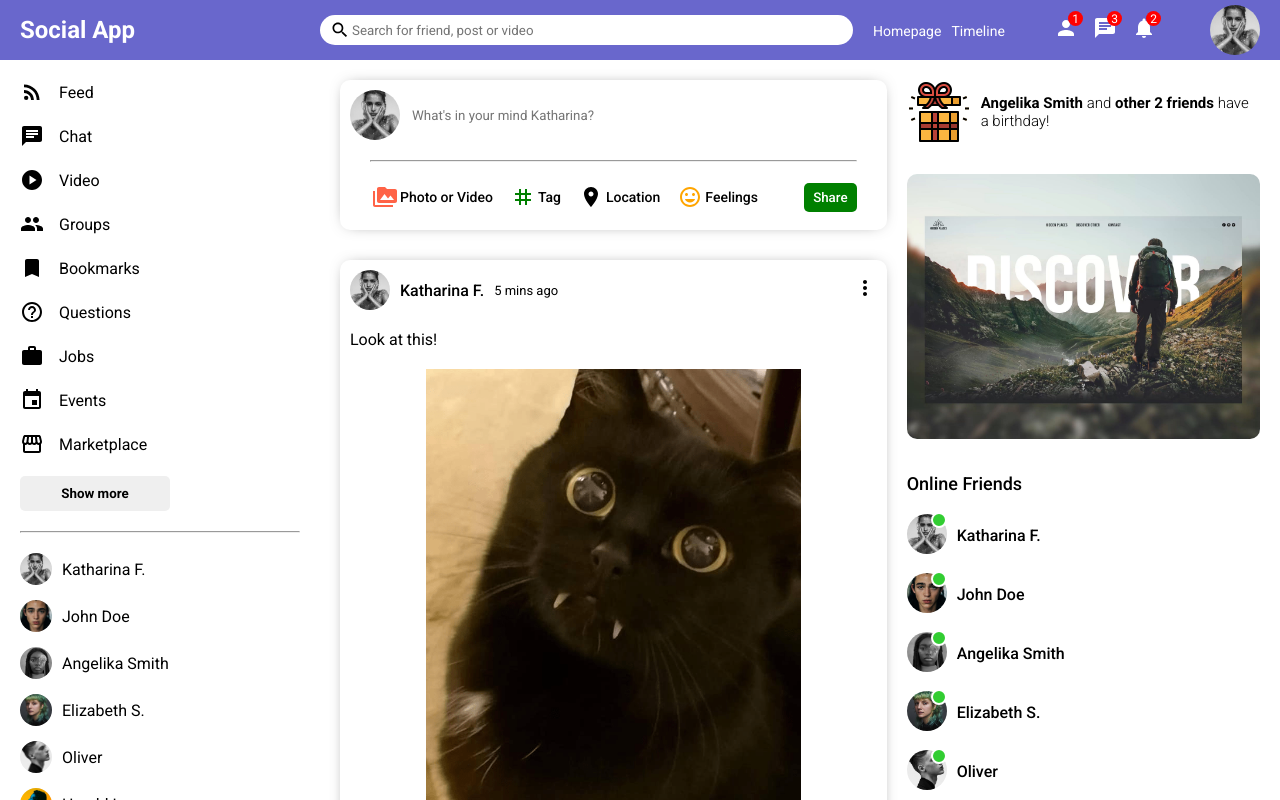
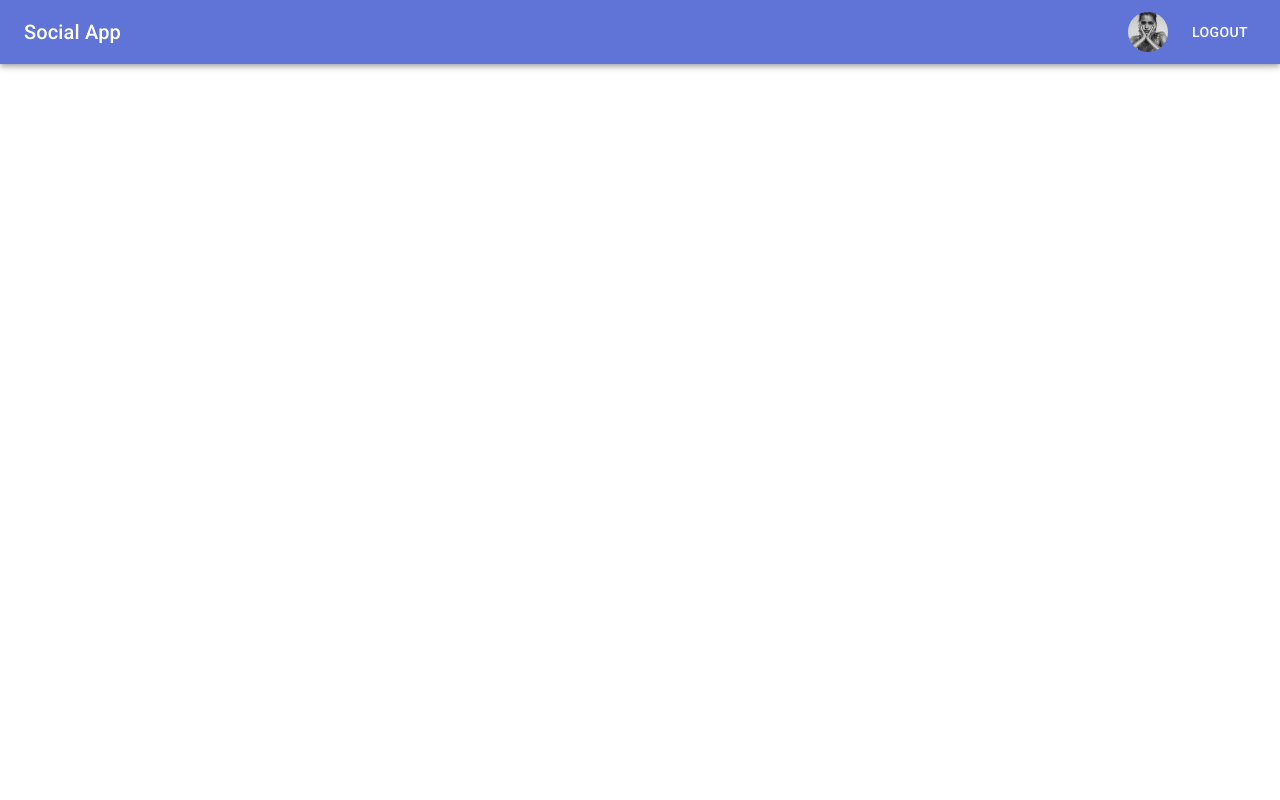
Before and after one commit to KatherinaFed/social-media, a React (Create React App) app: page /users in a window 1280 px wide. Shown: the top 800 px of the page. Built offline with nearby package versions, Linux system fonts and the light colour scheme.

Commit message:
header 2.0

```diff
--- a/package.json
+++ b/package.json
@@ -7,6 +7,7 @@
     "@emotion/styled": "^11.6.0",
     "@mui/icons-material": "^5.2.5",
     "@mui/material": "^5.2.8",
+    "@mui/styles": "^5.3.0",
     "@testing-library/jest-dom": "^5.16.1",
     "@testing-library/react": "^12.1.2",
     "@testing-library/user-event": "^13.5.0",
--- a/src/App.js
+++ b/src/App.js
@@ -1,3 +1,7 @@
+import { Box, Grid } from '@mui/material';
+import './app.css';
+import { Header } from './components/Header/Header';
+import { Navbar } from './components/Navbar/Navbar';
 import { Home } from './pages/home/Home';
 import { Login } from './pages/login/Login';
 import { Profile } from './pages/profile/Profile';
@@ -6,10 +10,10 @@ import { Signup } from './pages/signup/Signup';
 export const App = () => {
   return (
     <div>
-      <Home />
-      {/* <Profile /> */}
-      {/* <Login /> */}
-      {/* <Signup /> */}
+      <Header />
+      <Grid container>
+
+      </Grid>
     </div>
   );
 };
--- /dev/null
+++ b/src/app.css
@@ -0,0 +1,29 @@
+/* .app-body {
+  margin: 0 auto;
+  display: grid;
+  width: 1200px;
+  grid-template-areas: "head head"
+                       "nav  content"
+                       "foot  foot";
+  grid-template-rows: 50px 1fr 30px;
+  grid-template-columns: 150px 1fr;
+  grid-gap: 10px;
+} */
+
+.app-body {
+  margin: 0 auto;
+  width: 1200px;
+}
+
+.navbar {
+  background-color: #f0f0f0;
+}
+
+.header {
+  /* grid-area: head; */
+  background-color: #6074d8;
+}
+
+.content {
+  background-color: rgb(129, 187, 214);
+}
--- /dev/null
+++ b/src/components/Header/Header.jsx
@@ -0,0 +1,23 @@
+import { AppBar, Avatar, Button, Toolbar, Typography } from '@mui/material';
+import { useStyles } from './headerStyle';
+
+export const Header = () => {
+  const css = useStyles();
+  return (
+    <AppBar position="static">
+      <Toolbar className={css.toolbar}>
+        <Typography variant="h6">Social App</Typography>
+        <div className={css.icons}>
+          <Avatar
+            alt="Ekaterina"
+            src="./assets/person/user1.jpeg"
+            className={css.icon}
+          />
+          <Button color="inherit" className={css.icon}>
+            Logout
+          </Button>
+        </div>
+      </Toolbar>
+    </AppBar>
+  );
+};
--- /dev/null
+++ b/src/components/Header/headerStyle.js
@@ -0,0 +1,19 @@
+import { createTheme } from '@mui/material';
+import { makeStyles } from '@mui/styles';
+
+const theme = createTheme();
+
+export const useStyles = makeStyles(() => ({
+  toolbar: {
+    display: 'flex',
+    justifyContent: 'space-between',
+    backgroundColor: '#6074d8'
+  },
+  icons: {
+    alignItems: 'center',
+    display: 'flex',
+  },
+  icon: {
+    marginRight: theme.spacing(2),
+  },
+}));
--- a/src/components/Navbar/Navbar.jsx
+++ b/src/components/Navbar/Navbar.jsx
@@ -1,45 +1,37 @@
-import './navbar.css';
-import { Search, Person, Chat, Notifications } from '@mui/icons-material';
+// import './sidebar.css';
+import { Person, Chat, Settings, People } from '@mui/icons-material';
+import { CloseFriends } from '../Users/closeFriends/CloseFriends';
+import { Users } from '../../dummyData';
 
 export const Navbar = () => {
   return (
-    <div className="navbarContainer">
-      <div className="navbarLeft">
-        <span className="logo">Social App</span>
-      </div>
-      <div className="navbarCenter">
-        <div className="searchbar">
-          <Search className="searchIcon" />
-          <input
-            placeholder="Search for friend, post or video"
-            className="searchInput"
-          />
-        </div>
-      </div>
-      <div className="navbarRight">
-        <div className="navbarLinks">
-          <span className="navbarLink">Homepage</span>
-          <span className="navbarLink">Timeline</span>
-        </div>
-        <div className="navbarIcons">
-          <div className="navbarIconItem">
-            <Person />
-            <span className="navbarIconBadge">1</span>
-          </div>
-          <div className="navbarIconItem">
-            <Chat />
-            <span className="navbarIconBadge">3</span>
-          </div>
-          <div className="navbarIconItem">
-            <Notifications />
-            <span className="navbarIconBadge">2</span>
-          </div>
-        </div>
-        <img
-          src="/assets/person/user1.jpeg"
-          alt="profileImg"
-          className="navbarImage"
-        />
+    <div className="navbar">
+      <div className="sidebarWrapper">
+        <ul className="sidebarList">
+          <li className="sidebarListItem">
+            <Person className="sidebarIcon" />
+            <span className="sidebarListItemText">Profile</span>
+          </li>
+          <li className="sidebarListItem">
+            <Chat className="sidebarIcon" />
+            <span className="sidebarListItemText">Chat</span>
+          </li>
+          <li className="sidebarListItem">
+            <People className="sidebarIcon" />
+            <span className="sidebarListItemText">Users</span>
+          </li>
+          <li className="sidebarListItem">
+            <Settings className="sidebarIcon" />
+            <span className="sidebarListItemText">Settings</span>
+          </li>
+        </ul>
+        <button className="sidebarButton">Show more</button>
+        <hr className="hr" />
+        <ul className="sidebarFriendList">
+          {Users.map((u) => (
+            <CloseFriends key={u.id} user={u} />
+          ))}
+        </ul>
       </div>
     </div>
   );
--- a/src/components/Navbar/navbar.css
+++ b/src/components/Navbar/navbar.css
@@ -1,96 +1,55 @@
-.navbarContainer {
-  height: 60px;
-  width: 100%;
-  background-color: rgb(105, 103, 204);
+.navbar {
+  display: grid;
+  height: calc(100vh - 50px);
+  overflow-y: scroll;
+  position: sticky;
+  top: 50px;
+}
+
+::-webkit-scrollbar {
+  width: 5px;
+}
+::-webkit-scrollbar-track {
+  background-color: #f1f1f1;
+}
+::-webkit-scrollbar-thumb {
+  background-color: rgb(179, 179, 179);
+}
+
+.sidebarWrapper {
+  padding: 20px;
+}
+
+.sidebarList {
+  list-style-type: none;
+  margin: 0;
+  padding: 0;
+}
+
+.sidebarListItem {
   display: flex;
   align-items: center;
-  position: sticky;
-  top: 0;
-  z-index: 999;
+  margin-bottom: 20px;
 }
 
-.logo {
-  font-size: 24px;
-  margin-left: 20px;
-  font-weight: bold;
-  color: white;
-  cursor: pointer;
+.sidebarIcon {
+  margin-right: 15px;
 }
 
-.navbarLeft {
-  flex: 3;
-}
-.navbarCenter {
-  flex: 5;
+.sidebarButton {
+  width: 150px;
+  border: none;
+  padding: 10px;
+  border-radius: 5px;
+  font-weight: bold;
 }
 
-.searchbar {
-  width: 100%;
-  height: 30px;
-  background-color: #fff;
-  border-radius: 30px;
-  display: flex;
-  align-items: center;
+.hr {
+  margin: 20px 0;
 }
 
-.searchIcon {
-  font-size: 20px !important;
-  margin-left: 10px;
+.sidebarFriendList {
+  list-style-type: none;
+  margin: 0;
+  padding: 0;
 }
-
-.searchInput {
-  border: none;
-  width: 90%;
-}
-
-/* при фокусе рамка не показывается */
-.searchInput:focus {
-  outline: none;
-}
-
-.navbarRight {
-  flex: 4;
-  display: flex;
-  align-items: center;
-  justify-content: space-around;
-  color: white;
-}
-
-.navbarLink {
-  margin-right: 10px;
-  font-size: 14px;
-  cursor: pointer;
-}
-
-.navbarIcons {
-  display: flex;
-}
-
-.navbarIconItem {
-  margin-right: 15px;
-  cursor: pointer;
-  position: relative;
-}
-
-.navbarIconBadge {
-  width: 15px;
-  height: 15px;
-  background-color:red;
-  border-radius: 50%;
-  color: #fff;
-  position: absolute;
-  top: -5px;
-  right: -5px;
-  display: flex;
-  align-items: center;
-  justify-content: center;
-  font-size: 12px;
-}
-
-.navbarImage {
-  height: 50px;
-  width: 50px;
-  border-radius: 50%;
-  object-fit: cover;
-  cursor: pointer;
-}
--- a/src/components/Sidebar/Sidebar.jsx
+++ /dev/null
@@ -1,68 +0,0 @@
-import './sidebar.css';
-import {
-  RssFeed,
-  Chat,
-  PlayCircle,
-  Group,
-  Bookmark,
-  HelpOutline,
-  Work,
-  Event,
-  Storefront,
-} from '@mui/icons-material';
-import { CloseFriends } from '../Users/closeFriends/CloseFriends';
-import { Users } from '../../dummyData';
-
-export const Sidebar = () => {
-  return (
-    <div className="sidebar">
-      <div className="sidebarWrapper">
-        <ul className="sidebarList">
-          <li className="sidebarListItem">
-            <RssFeed className="sidebarIcon" />
-            <span className="sidebarListItemText">Feed</span>
-          </li>
-          <li className="sidebarListItem">
-            <Chat className="sidebarIcon" />
-            <span className="sidebarListItemText">Chat</span>
-          </li>
-          <li className="sidebarListItem">
-            <PlayCircle className="sidebarIcon" />
-            <span className="sidebarListItemText">Video</span>
-          </li>
-          <li className="sidebarListItem">
-            <Group className="sidebarIcon" />
-            <span className="sidebarListItemText">Groups</span>
-          </li>
-          <li className="sidebarListItem">
-            <Bookmark className="sidebarIcon" />
-            <span className="sidebarListItemText">Bookmarks</span>
-          </li>
-          <li className="sidebarListItem">
-            <HelpOutline className="sidebarIcon" />
-            <span className="sidebarListItemText">Questions</span>
-          </li>
-          <li className="sidebarListItem">
-            <Work className="sidebarIcon" />
-            <span className="sidebarListItemText">Jobs</span>
-          </li>
-          <li className="sidebarListItem">
-            <Event className="sidebarIcon" />
-            <span className="sidebarListItemText">Events</span>
-          </li>
-          <li className="sidebarListItem">
-            <Storefront className="sidebarIcon" />
-            <span className="sidebarListItemText">Marketplace</span>
-          </li>
-        </ul>
-        <button className="sidebarButton">Show more</button>
-        <hr className="hr" />
-        <ul className="sidebarFriendList">
-          {Users.map((u) => (
-            <CloseFriends key={u.id} user={u} />
-          ))}
-        </ul>
-      </div>
-    </div>
-  );
-};
--- a/src/components/Sidebar/sidebar.css
+++ /dev/null
@@ -1,55 +0,0 @@
-.sidebar {
-  flex: 3;
-  height: calc(100vh - 50px);
-  overflow-y: scroll;
-  position: sticky;
-  top: 50px;
-}
-
-::-webkit-scrollbar {
-  width: 5px;
-}
-::-webkit-scrollbar-track {
-  background-color: #f1f1f1;
-}
-::-webkit-scrollbar-thumb {
-  background-color: rgb(179, 179, 179);
-}
-
-.sidebarWrapper {
-  padding: 20px;
-}
-
-.sidebarList {
-  list-style-type: none;
-  margin: 0;
-  padding: 0;
-}
-
-.sidebarListItem {
-  display: flex;
-  align-items: center;
-  margin-bottom: 20px;
-}
-
-.sidebarIcon {
-  margin-right: 15px;
-}
-
-.sidebarButton {
-  width: 150px;
-  border: none;
-  padding: 10px;
-  border-radius: 5px;
-  font-weight: bold;
-}
-
-.hr {
-  margin: 20px 0;
-}
-
-.sidebarFriendList {
-  list-style-type: none;
-  margin: 0;
-  padding: 0;
-}
--- a/src/pages/home/Home.jsx
+++ b/src/pages/home/Home.jsx
@@ -1,17 +1,17 @@
 import './home.css';
 import { Feed } from '../../components/Feed/Feed';
+import { Header } from '../../components/Header/Header';
+import { Rightbar } from '../../components/Rightbar/Rightbar';
 import { Navbar } from '../../components/Navbar/Navbar';
-import { Rightbar } from '../../components/Rightbar/Rightbar';
-import { Sidebar } from '../../components/Sidebar/Sidebar';
 
 export const Home = () => {
   return (
     <>
-      <Navbar />
+      <Header />
       <div className="homeContainer">
-        <Sidebar />
-        <Feed />
-        <Rightbar />
+        <Navbar />
+        {/* <Feed />
+        <Rightbar /> */}
       </div>
     </>
   )
```
Also changed, not shown: src/pages/profile/Profile.jsx (+3 -11 lines), 1 other file (tests, documents, lock files or other folders).
